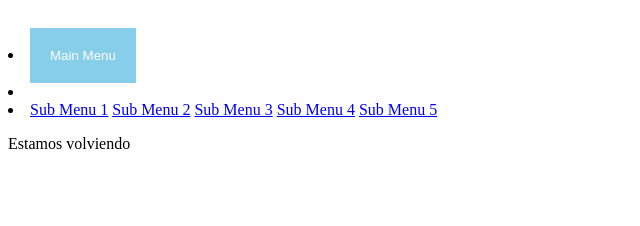
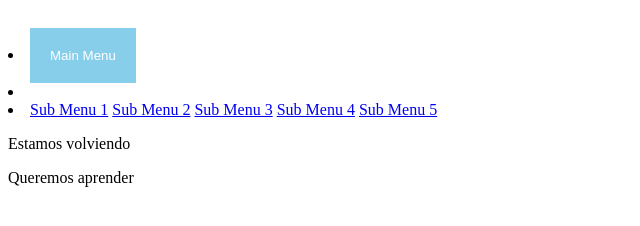
Before and after one commit to daimerg/Disney, a plain HTML site: page index.html in a window 1280 px wide. Shown: the whole page, without its empty margins (0-640 px from the left). Drawn offline with Linux system fonts and the light colour scheme.

Commit message:
Mi primer commit en desarrollo

```diff
--- a/index.html
+++ b/index.html
@@ -55,6 +55,9 @@
     <p>
         Estamos volviendo
     </p>
+    <p>
+        Queremos aprender
+    </p>
 
 </body>
 
```
